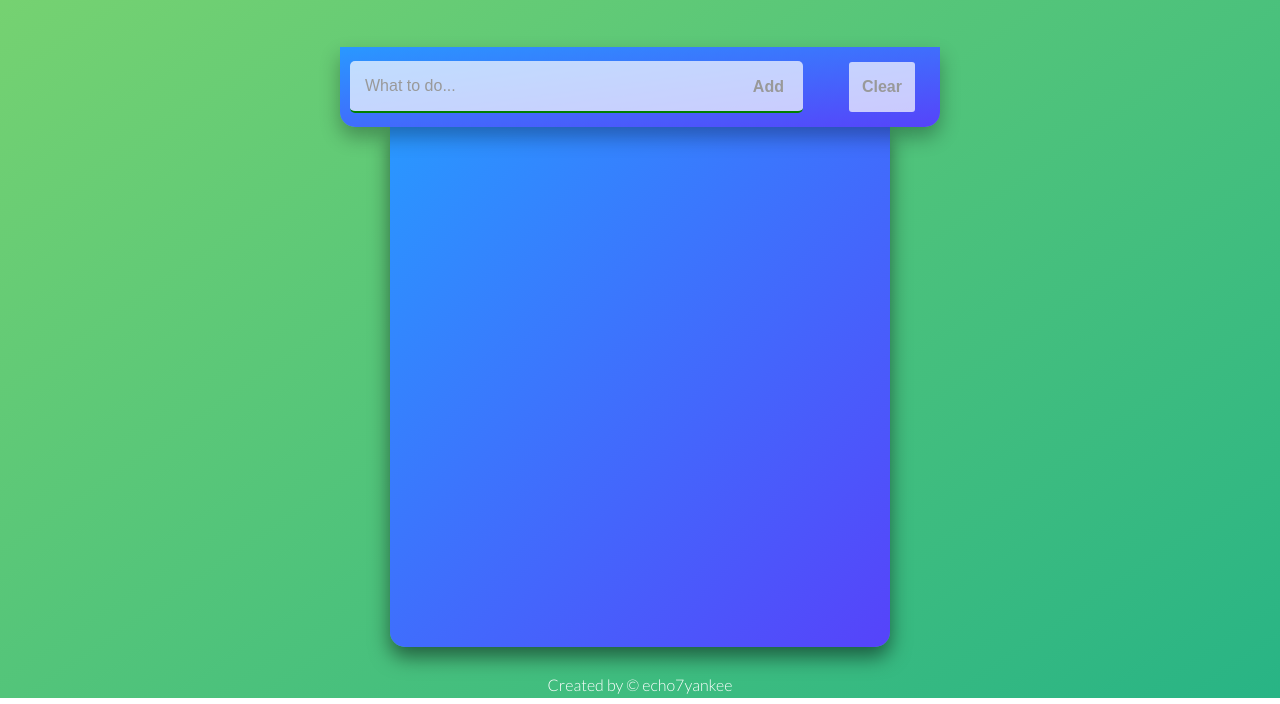
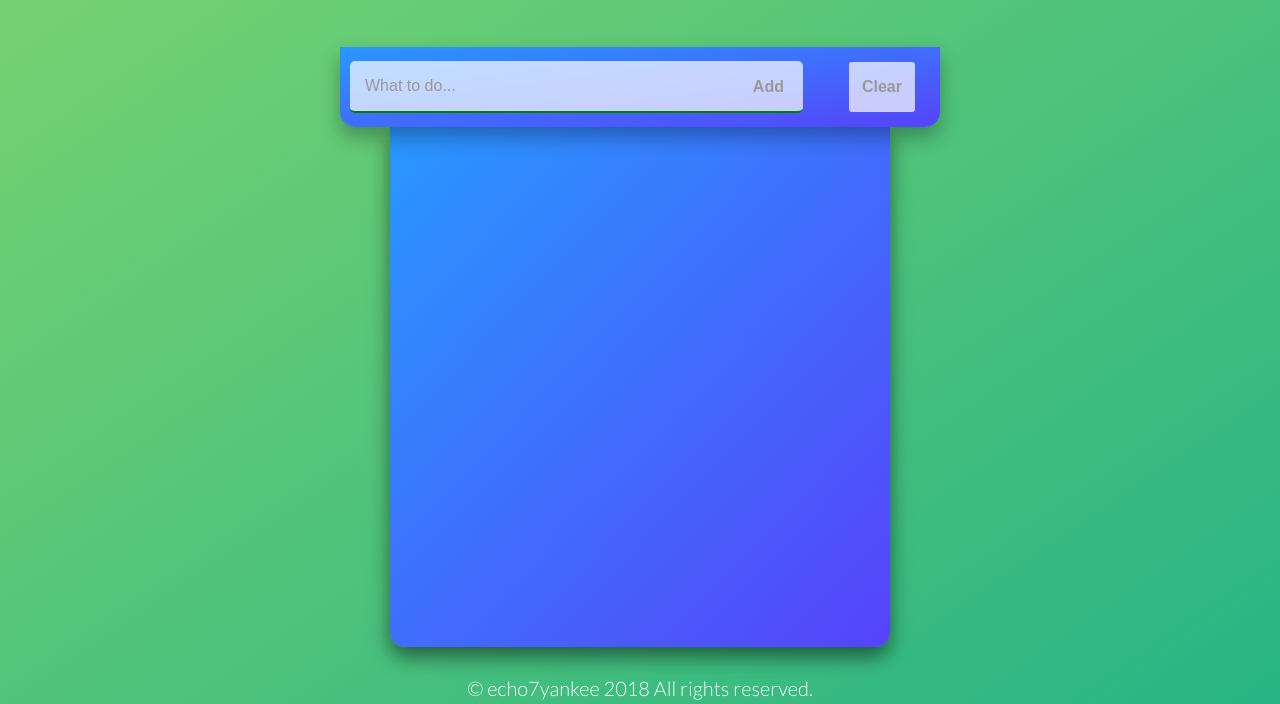
Before and after one commit to Ehteshamali-889/Todo-, a plain HTML site: page index.html in a window 1280 px wide. Shown: the part 171-875 px from the top of the page. Drawn offline with Linux system fonts and the light colour scheme.

Commit message:
added dynamic year

```diff
--- a/app.js
+++ b/app.js
@@ -40,3 +40,11 @@ function addToDo(text) {
         item.classList.toggle('crossed-out');
     })
 }
+
+
+//footer dynamic date
+(function dynamicDate(){
+    var year = new Date().getFullYear();
+    var date = `${year}`;
+    document.getElementById('span-date').innerHTML = date;
+}());
--- a/index.html
+++ b/index.html
@@ -36,7 +36,7 @@
     </main>
 
     <div class="footer">
-        <p class="footer-paragraph">Created by &copy; echo7yankee
+        <p class="footer-paragraph">&copy; echo7yankee <span id="span-date"></span> All rights reserved.
         </p>
     </div>
     <script src="./app.js"></script>
--- a/style.css
+++ b/style.css
@@ -254,6 +254,6 @@ body {
 }
 
 .footer-paragraph {
-    font-size: 1.6rem;
+    font-size: 2rem;
     color: #fff;
 }
```
